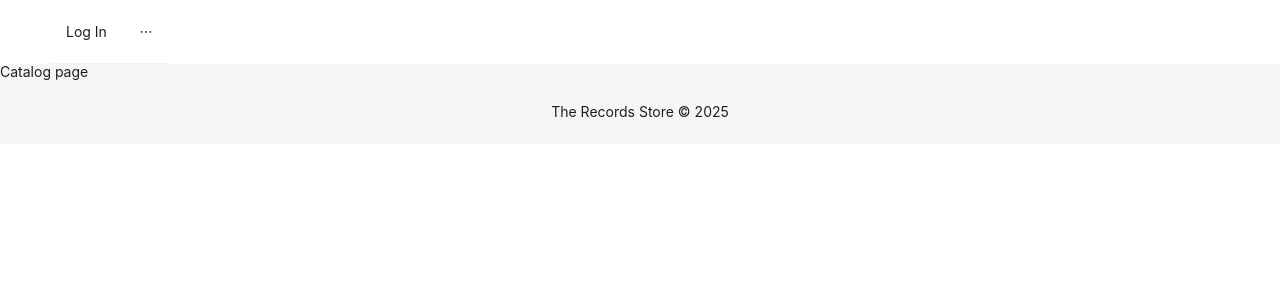
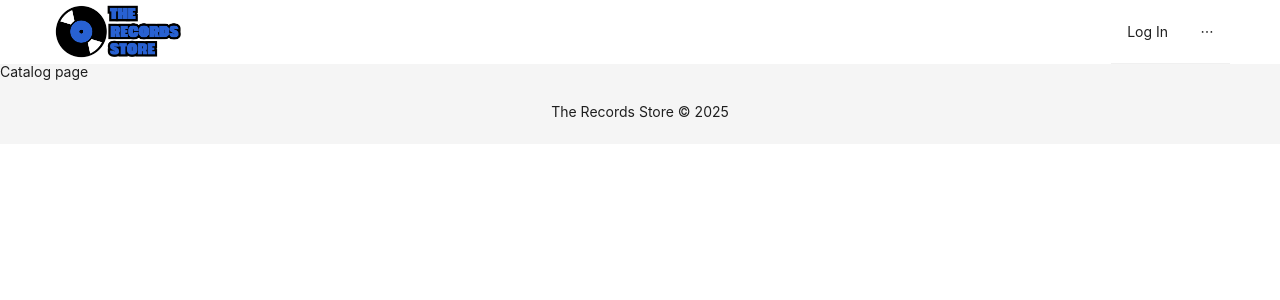
Before and after one commit to dmalashev/eCommerce-Application, a React (Vite) app in the folder eCommerce-Application/: page / in a window 1280 px wide. Shown: the top 300 px of the page. Built offline with nearby package versions, Linux system fonts and the light colour scheme.

Commit message:
feat: add logo to the header

```diff
--- a/eCommerce-Application/src/components/header/Header.tsx
+++ b/eCommerce-Application/src/components/header/Header.tsx
@@ -2,6 +2,7 @@ import { useNavigate, useLocation } from 'react-router';
 import { PageRoutes } from '../../utils/page-routes';
 import { Layout, Menu } from 'antd';
 import formatName from '../../utils/format-name';
+import Logo from '../logo/Logo';
 
 const { Header } = Layout;
 const noSelectedKey: number = -1;
@@ -45,6 +46,7 @@ export default function HeaderView() {
 
   return (
     <Header style={{ backgroundColor: 'white', display: 'flex', justifyContent: 'space-between' }}>
+      <Logo />
       <Menu items={navItemObjects} mode="horizontal" defaultSelectedKeys={[`${selectedKey}`]}></Menu>
     </Header>
   );
--- /dev/null
+++ b/eCommerce-Application/src/components/logo/Logo.tsx
@@ -0,0 +1,9 @@
+import logoImg from '../../assets/images/logo.png';
+
+export default function Logo() {
+  return (
+    <a href="/">
+      <img src={logoImg} alt="The Records Store" style={{ height: '64px' }} />
+    </a>
+  );
+}
```
Also changed, not shown: eCommerce-Application/src/assets/images/logo.png (added).
